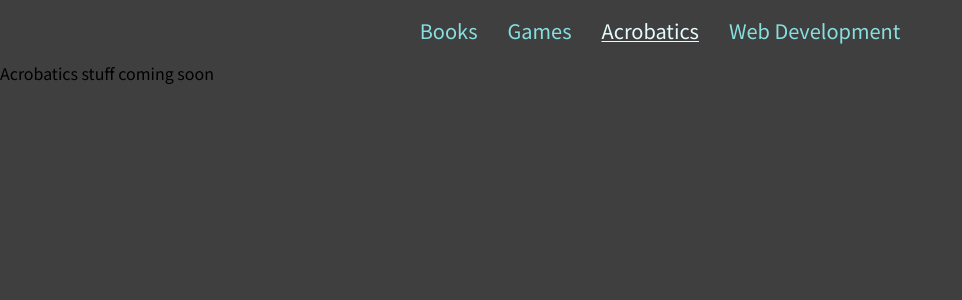
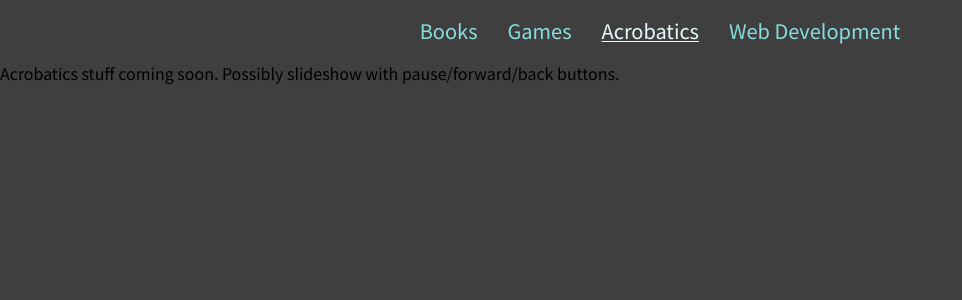
Before and after one commit to bka04/bka, a React (Create React App) app: page /acrobatics in a window 1280 px wide. Shown: the top 300 px of the page, without its empty margins (0-962 px from the left). Built offline with nearby package versions, Linux system fonts and the light colour scheme.

Commit message:
Refactor App.js

```diff
--- a/src/App.js
+++ b/src/App.js
@@ -1,33 +1,30 @@
-import { Route, Redirect, Switch } from "react-router-dom";
+import { Route, Redirect } from "react-router-dom";
 
 import Header from "./components/layout/Header";
 import Books from "./pages/Books";
 import Games from "./pages/Games";
 
+const Acrobatics = () => <p>Acrobatics stuff coming soon. Possibly slideshow with pause/forward/back buttons.</p>;
+const Dev = () => <p>Development stuff coming soon</p>;
+
+const routes = [
+  {path: '/'},
+  {path: '/books', Component: Books},
+  {path: '/games', Component: Games},
+  {path: '/acrobatics', Component: Acrobatics},
+  {path: '/development', Component: Dev}
+]
+
 function App() {
   return (
     <div>
       <Header />
-      <Switch>
-        <Route path="/" exact>
-          <Redirect to="/books" />
+
+      {routes.map(({path, Component}) => (
+        <Route key={path} path={path} exact>
+          {path === '/' ? <Redirect to='/books' /> : <Component />}
         </Route>
-        <Route path="/books">
-          <Books />
-        </Route>
-        <Route path="/games">
-          <Games />
-        </Route>
-        <Route path="/acrobatics">
-          <p>Acrobatics stuff coming soon</p>
-        </Route>
-        <Route path="/development">
-          <p>Development stuff coming soon</p>
-        </Route>
-        <Route path='*'>
-          <p>Path not found</p>
-        </Route>
-      </Switch>
+      ))}
     </div>
   );
 }
```
